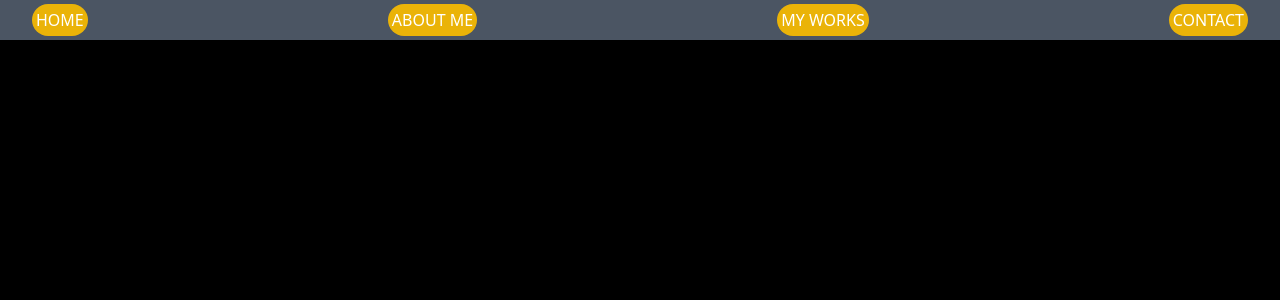
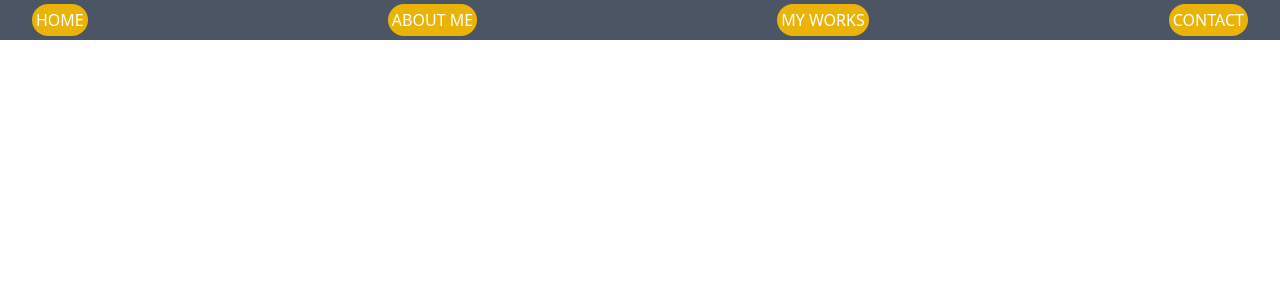
Before and after one commit to Lokeshkaloni/my-portfolio, a React (Vite) app: page /myworks in a window 1280 px wide. Shown: the top 300 px of the page. Built offline with nearby package versions, Linux system fonts and the light colour scheme.

Commit message:
paragraph bio text center

```diff
--- a/src/AboutMe.jsx
+++ b/src/AboutMe.jsx
@@ -3,7 +3,7 @@ import { Link } from "react-router-dom";
 
 function AboutMe() {
   return (
-    <div className="h-full w-screen bg-black space-y-4 flex flex-col flex-wrap">
+    <div className="h-full w-full bg-black space-y-4 flex flex-col flex-wrap">
       <div className="flex justify-center py-10">
         <h1 className="text-yellow-500 text-5xl font-extrabold">
           ABOUT<span className="text-white text-5xl font-extrabold">ME</span>
--- a/src/HomePage.jsx
+++ b/src/HomePage.jsx
@@ -12,7 +12,7 @@ function Homepage() {
         </h1>
         <span className="text-white text-3xl font-bold">WEB DESIGNER</span>
       </div>
-      <p className="text-white flex flex-col justify-center items-center">
+      <p className="text-white flex flex-col justify-center items-center text-center">
         <span>
           I'am a india based web-designer and front-end developer focused on
           crafting
--- a/src/MyWorks.jsx
+++ b/src/MyWorks.jsx
@@ -1,6 +1,6 @@
 import react from "react";
 
 function MyWorks() {
-  return <div className="h-screen w-screen bg-black">my works</div>;
+  return <div className="h-full w-screen bg-black"></div>;
 }
 export default MyWorks;
```
